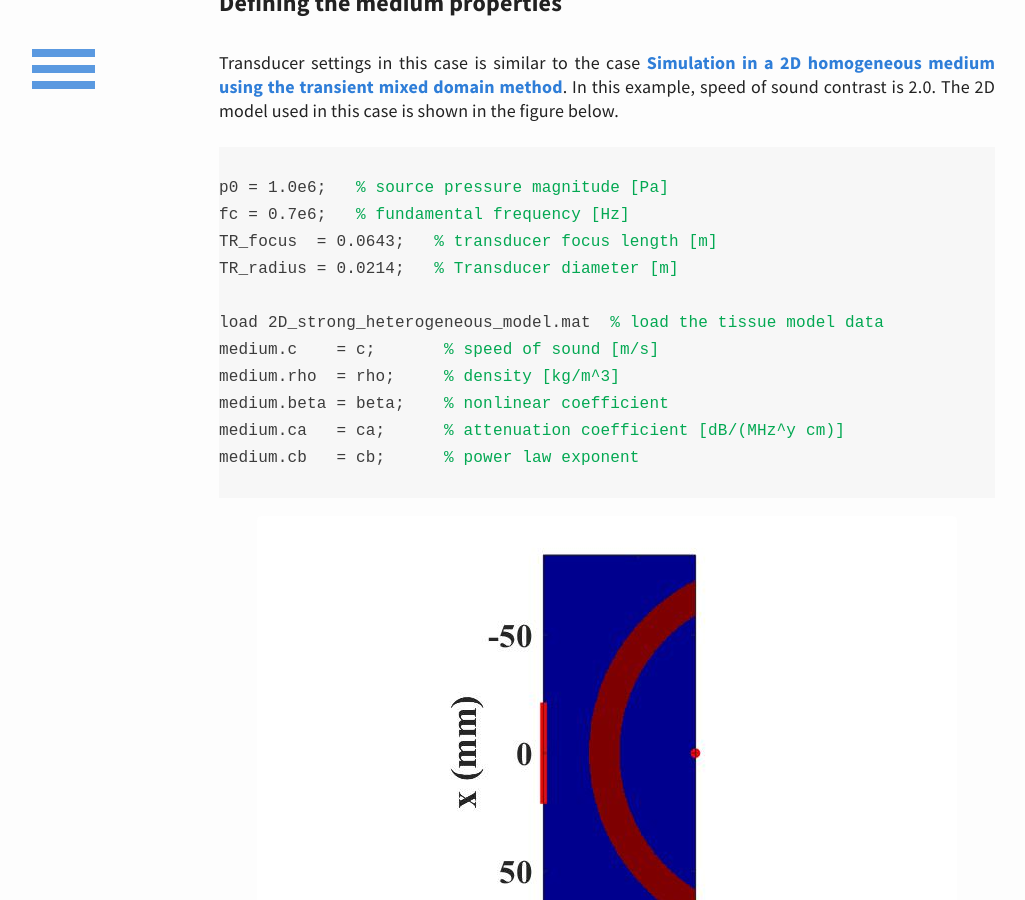
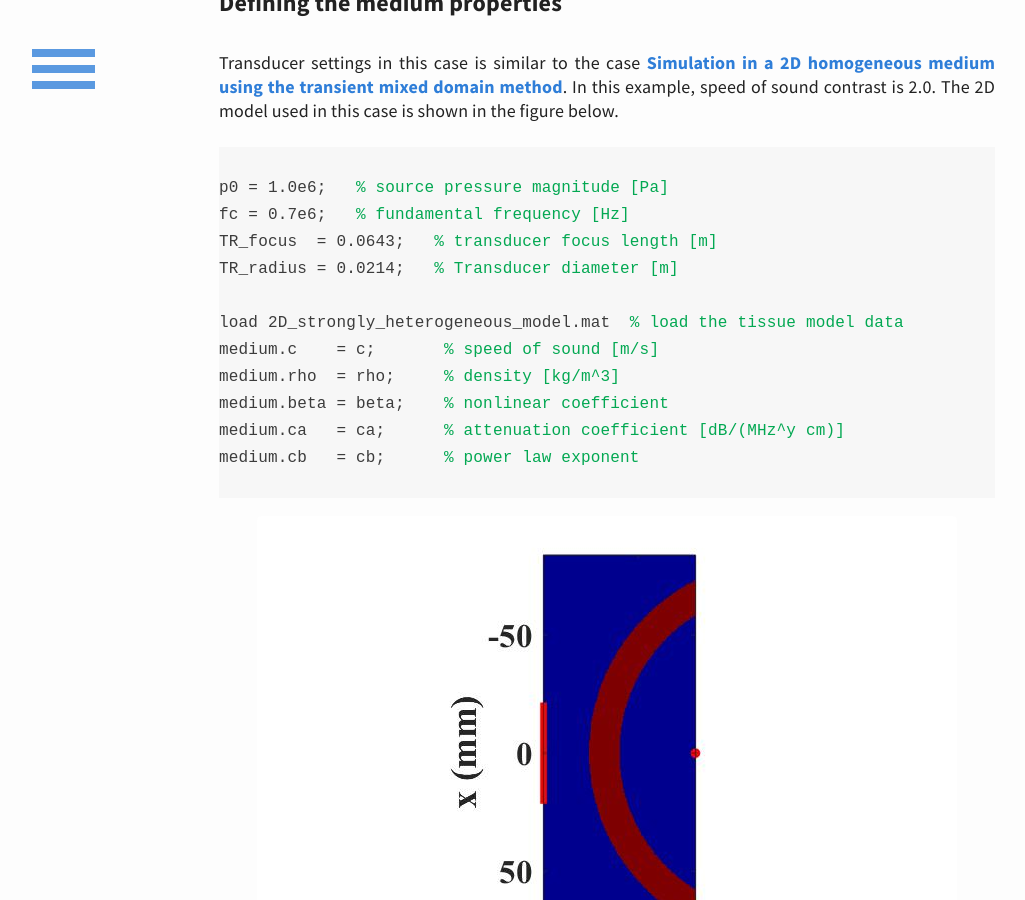
Before and after one commit to m-SOUND/mSOUND, a Jekyll site: the page built from _posts/2019-04-01-TMDM-2D-strong-speed-of-sound-contrast.html, in a window 1280 px wide and 900 px high, scrolled down 1119 px. Shown: the whole window, without its empty margins (33-1058 px from the left). Built offline with Jekyll 4.4.1, drawn with Linux system fonts in a browser that asks for light colours.

Commit message:
Update 2019-04-01-TMDM-2D-strong-speed-of-sound-contrast.html

```diff
--- a/_posts/2019-04-01-TMDM-2D-strong-speed-of-sound-contrast.html
+++ b/_posts/2019-04-01-TMDM-2D-strong-speed-of-sound-contrast.html
@@ -53,7 +53,7 @@ fc = 0.7e6;   <font color="#03a852">% fundamental frequency [Hz]</font>
 TR_focus  = 0.0643;   <font color="#03a852">% transducer focus length [m]</font>
 TR_radius = 0.0214;   <font color="#03a852">% Transducer diameter [m]</font>
 
-load 2D_strong_heterogeneous_model.mat  <font color="#03a852">% load the tissue model data</font>
+load 2D_strongly_heterogeneous_model.mat  <font color="#03a852">% load the tissue model data</font>
 medium.c    = c;       <font color="#03a852">% speed of sound [m/s]</font>
 medium.rho  = rho;     <font color="#03a852">% density [kg/m^3]</font>
 medium.beta = beta;    <font color="#03a852">% nonlinear coefficient </font>
```
